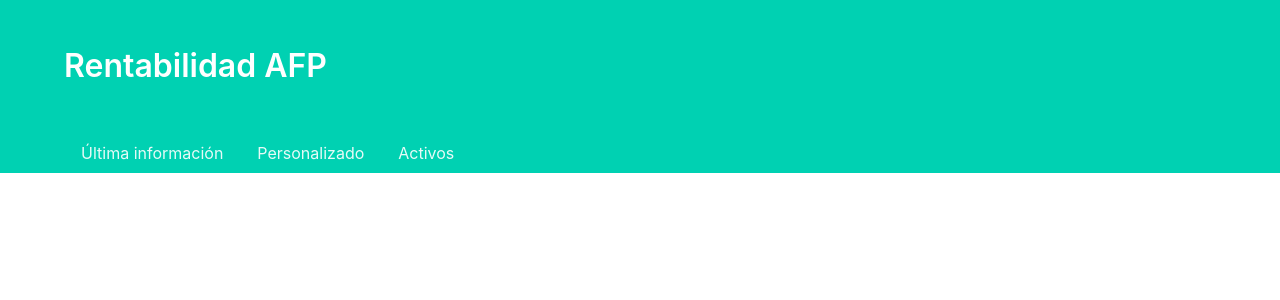
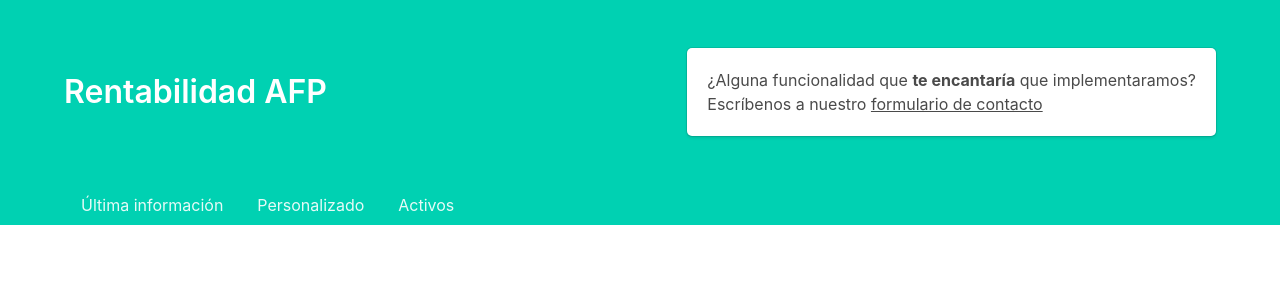
Before and after one commit to cuchoi/datosfinanzas, a Flask app: template app/templates/afp.html in a window 1280 px wide. Shown: the part 52-352 px from the top of the page. Run offline with Flask 2, Linux system fonts and the light colour scheme; the template is opened without the code that fills it, so the values that code supplies are empty; some libraries are stand-ins or nearby versions.

Commit message:
Agregado box que fomenta dar feedback

```diff
--- a/app/templates/afp.html
+++ b/app/templates/afp.html
@@ -12,6 +12,15 @@
        <li {% if active == 'activos' %}class="is-active"{% endif %}><a data-tab="#activos" data-side="#activosside">Activos</a></li>
 
 {% endblock menu %}
+
+  {% block heroright %}
+
+   <div id="carbon" class="box">
+   ¿Alguna funcionalidad que <b>te encantaría</b> que implementaramos? <br>  Escríbenos a nuestro <u><a href="../contacto">formulario de contacto</a></u>
+   </div>
+
+   {% endblock heroright %}
+
 
 {% block content %}
 
@@ -149,7 +158,8 @@
 	</div>
 
 	<div class="side rentabilidad" id="personalizadoside">
-		<!-- <article id="mensajediahabil" class="message is-info">
+
+		<!--<article id="mensajediahabil" class="message is-info">
 		  <div class="message-header">
 		    <p>Ojo</p>
 		    <button class="delete"></button>
@@ -168,5 +178,4 @@
 <!--  <script type="text/javascript" src="//cdn.jsdelivr.net/bootstrap.daterangepicker/2/daterangepicker.js"></script>-->
  <script src="{{ url_for('static', filename='js/afp.js') }}"></script>
  <script src="{{ url_for('static', filename='js/sorttable.js') }}"></script>
-
 {% endblock %}
--- a/app/templates/contenido.html
+++ b/app/templates/contenido.html
@@ -14,8 +14,10 @@
           </p>
         </div>
         <div class="column is-narrow">
-          <!-- <div id="carbon" class="box">
-          </div> -->
+
+           {% block heroright %}
+           {% endblock heroright %}
+
         </div>
       </div>
     </div>
```
